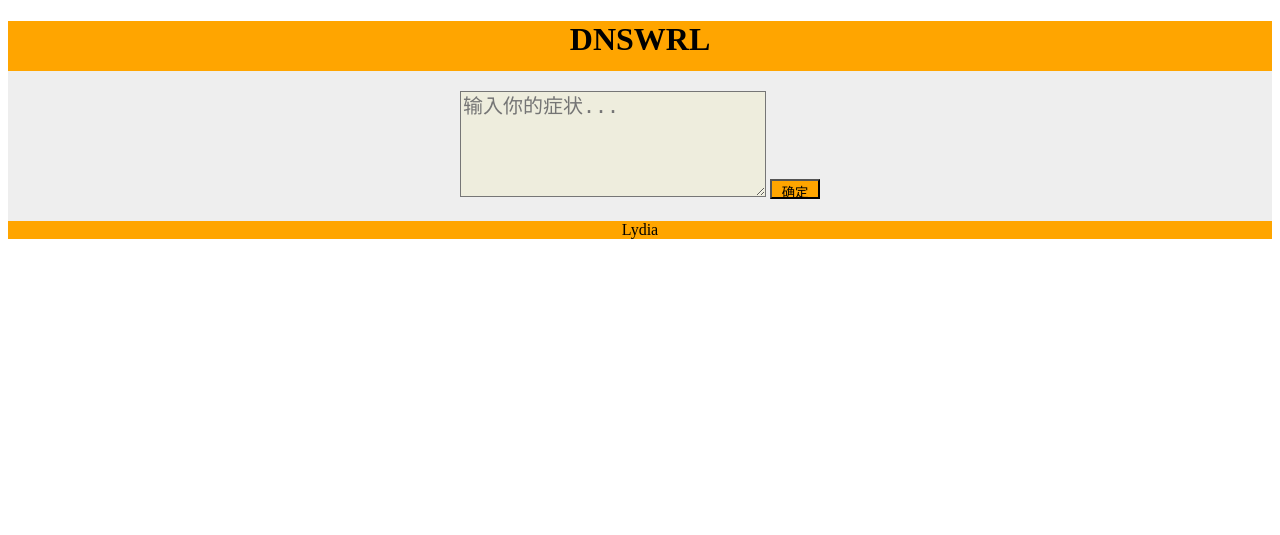
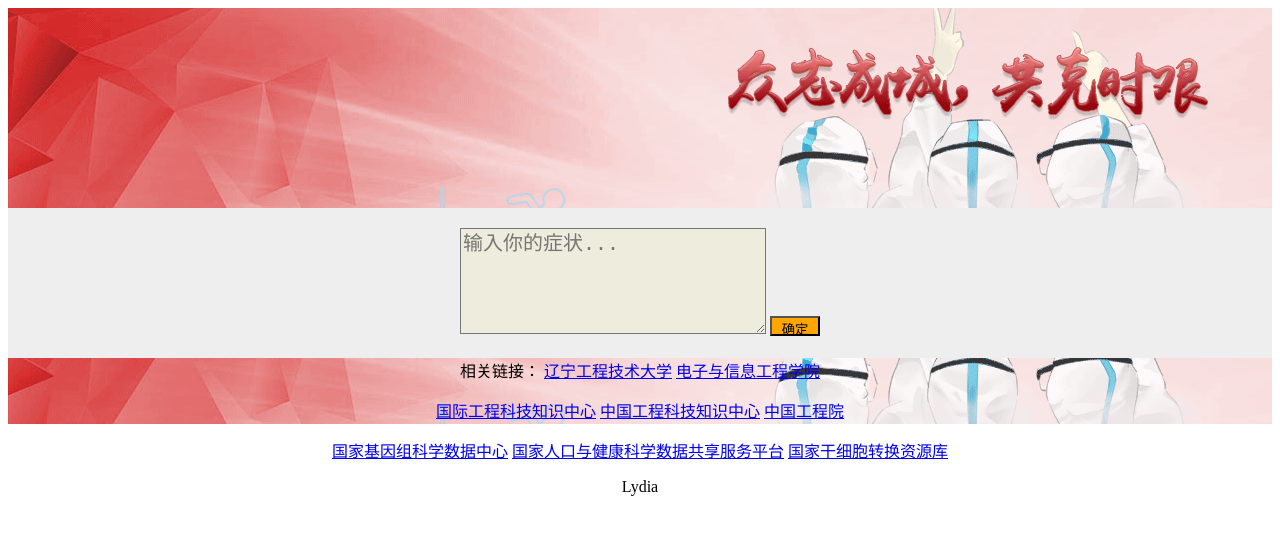
Before and after one commit to DNSWRL/DNSWRL-python, a Django app: page /dnswrl/input/ in a window 1280 px wide. Shown: the top 535 px of the page. Run offline with Django 3.2, Linux system fonts and the light colour scheme.

Commit message:
修复样式方式

```diff
--- a/dnswrl_app/models.py
+++ b/dnswrl_app/models.py
@@ -34,7 +34,7 @@ class Disease(models.Model):
     disease_text = models.CharField(max_length=500)
     symptoms_text = models.CharField(max_length=200, default='')
     examine_text = models.CharField(max_length=200, default='', blank=True)
-    manifestation_text = models.CharField(max_length=200, default='', blank=True)
+    manifestation_text = models.CharField(max_length=200, default='')
     treatment_text = models.CharField(max_length=500, default='')
 
     def __str__(self):
--- /dev/null
+++ b/dnswrl_app/static/dnswrl/style.css
@@ -0,0 +1,24 @@
+li a {
+    color: green;
+    paddings: 0 0 0 20px;
+}
+
+#container {
+    height: auto;
+    min-height: 100%
+    width:100%;
+    position: relative;
+}
+
+#header {
+    background: white url("images/bg_search_2019ncov.png") no-repeat;
+    height: 200px;
+    width: 100%
+}
+
+#footer {
+     background: white url("images/bg_search_2019ncov.png") no-repeat;
+     text-align:center;
+     height: 200px;
+
+}
--- a/dnswrl_app/templates/dnswrl/input.html
+++ b/dnswrl_app/templates/dnswrl/input.html
@@ -3,13 +3,17 @@
 <head>
     <meta charset="UTF-8">
     <title>INPUT</title>
+    {% load static %}
+    <link rel="stylesheet" type="text/css" href="{% static 'dnswrl/style.css' %}">
 </head>
 <body>
 
-<div id="container" align="center" style="height: 100%; width:100%; position: relative;">
+<!--<div id="container" align="center" >-->
+<div id="container" align="center">
 
-<div id="header" style="background-color:#FFA500;height: 50px">
-<h1 style="margin-bottom:0;">DNSWRL</h1></div>
+
+<div id="header">
+</div>
 
 <div id="content" style="background-color:#EEEEEE;float:left;height: 100%; width: 100%">
 
@@ -22,8 +26,24 @@
 
 </div>
 
-<div id="footer" style="background-color:#FFA500;clear:both;text-align:center;height: 100%">
-Lydia</div>
+<div id="footer">
+    <p>
+        相关链接：
+        <a href="http://www.lntu.edu.cn/">辽宁工程技术大学</a>
+        <a href="http://dxxy.lntu.edu.cn/">电子与信息工程学院</a>
+    </p>
+    <p>
+        <a href="http://www.ikcest.org/index.htm">国际工程科技知识中心</a>
+        <a href="http://www.ckcest.cn/" target="_blank">中国工程科技知识中心</a>
+        <a href="http://www.cae.cn/cae/html/main/index.html" target="_blank">中国工程院</a>
+    </p>
+    <p>
+        <a href="https://bigd.big.ac.cn/?lang=zh" target="_blank">国家基因组科学数据中心</a>
+        <a href="http://www.ncmi.cn/" target="_blank">国家人口与健康科学数据共享服务平台</a>
+        <a href="https://www.stemcell.xin/" target="_blank">国家干细胞转换资源库</a>
+    </p>
+    <p>Lydia</p>
+</div>
 
 </div>
 
--- a/dnswrl_app/views.py
+++ b/dnswrl_app/views.py
@@ -54,7 +54,9 @@ def choice(request):
 def result(request):
     # inputText = request.POST['choice1'].split('/')[0]
     symptomsList = []
+    symptoms_list = []
     examineList = []
+    examine_list = []
     post = request.POST
     postList = post.lists()
 
@@ -68,6 +70,7 @@ def result(request):
     for symptom in symptomsList:
         symptom_text = symptom[0].split('/')[0]
         symptom_res = symptom[0].split('/')[1]
+        symptoms_list.append(symptom_text+'\t\t'+symptom_res)
         if symptom_res == '是':
             for symptoms in symptomsList_all:
                 if symptom_text == symptoms.symptoms_text:
@@ -81,6 +84,7 @@ def result(request):
     for examine in examineList:
         examine_text = examine[0].split('/')[0]
         examine_res = examine[0].split('/')[1]
+        examine_list.append(examine_text+'\t\t'+examine_res)
         if examine_res != '正常' or symptom_res != '否':
             for examines in examineList_all:
                 if examine_text == examines.examine_text:
@@ -122,8 +126,8 @@ def result(request):
 
     context = {
         'inputText': inputText,
-        'symptomsList': symptomsList,
-        'examineList': examineList,
+        'symptomsList': symptoms_list,
+        'examineList': examine_list,
         'characterization_text': characterization_text,
         'department_text': department_text,
         'most_possible_disease': most_possible_disease,
```
Also changed, not shown: dnswrl_app/admin.py (+13 -9 lines), dnswrl_app/templates/dnswrl/choice.html (+4 -4 lines), dnswrl_app/templates/dnswrl/result.html (+4 -3 lines), db.sqlite3, dnswrl_app/static/dnswrl/images/bg_search_2019ncov.png (added), img/apply_img1.png (added), img/apply_img2.png (added), img/apply_img3.png (added).
